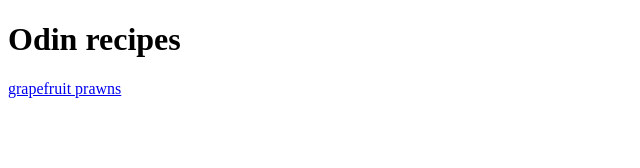
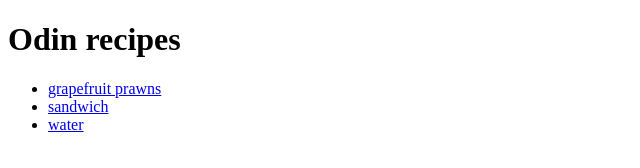
Before and after one commit to ThomasKroghDev/odin-recipes, a plain HTML site: page index.html in a window 1280 px wide. Shown: the whole page, without its empty margins (0-640 px from the left). Drawn offline with Linux system fonts and the light colour scheme.

Commit message:
[wip] added page links on index

```diff
--- a/index.html
+++ b/index.html
@@ -9,6 +9,14 @@
 </head>
 <body>
     <h1>Odin recipes</h1>
-    <a href="/recipes/grapefruitprawns.html">grapefruit prawns</a>
+    <ul>
+        <li>
+            <a href="/recipes/grapefruitprawns.html">grapefruit prawns</a>
+        </li>
+        <li>
+            <a href="/recipes/sandwich.html">sandwich</a>
+        </li>
+        <li><a href="/recipes/cupofwater.html">water</a></li>
+    </ul>
 </body>
 </html>
```
